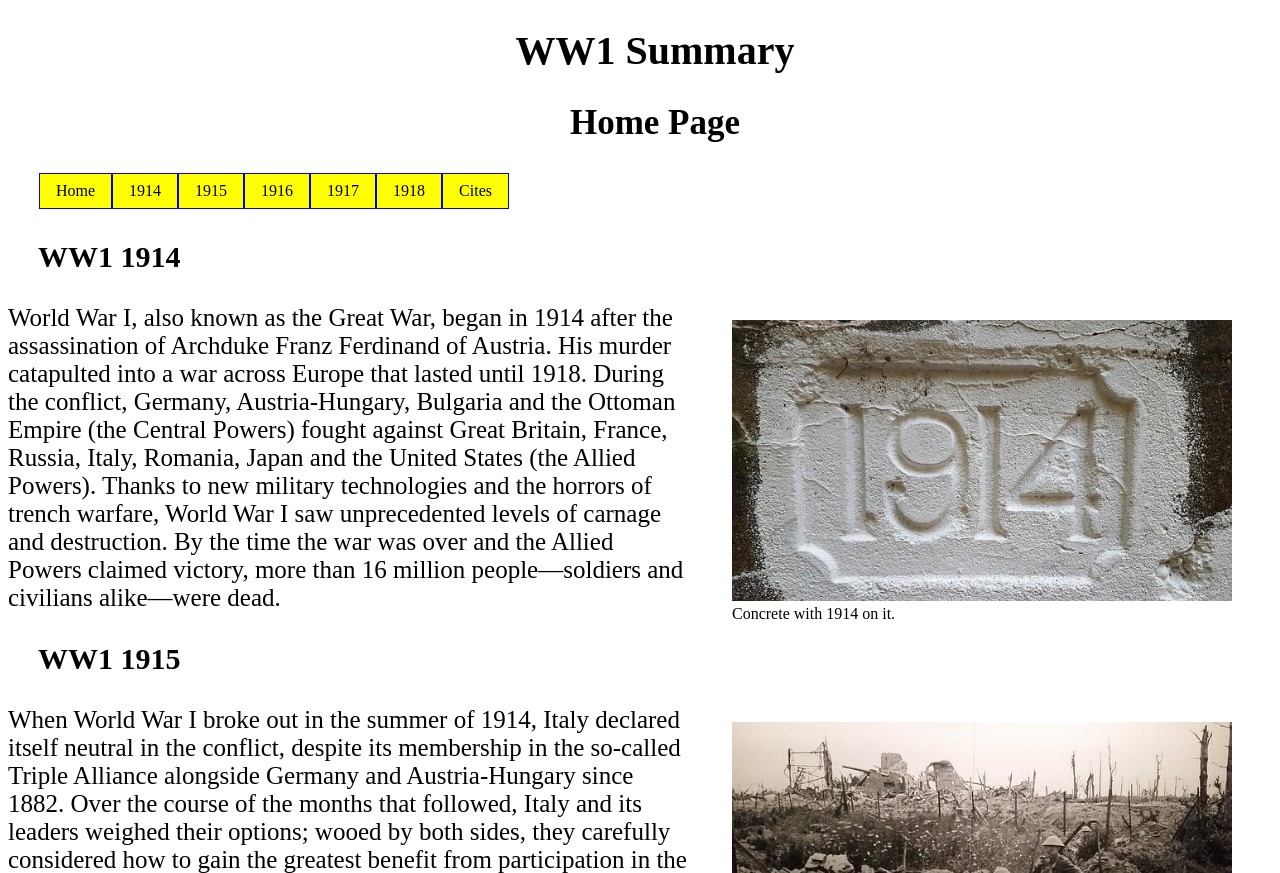
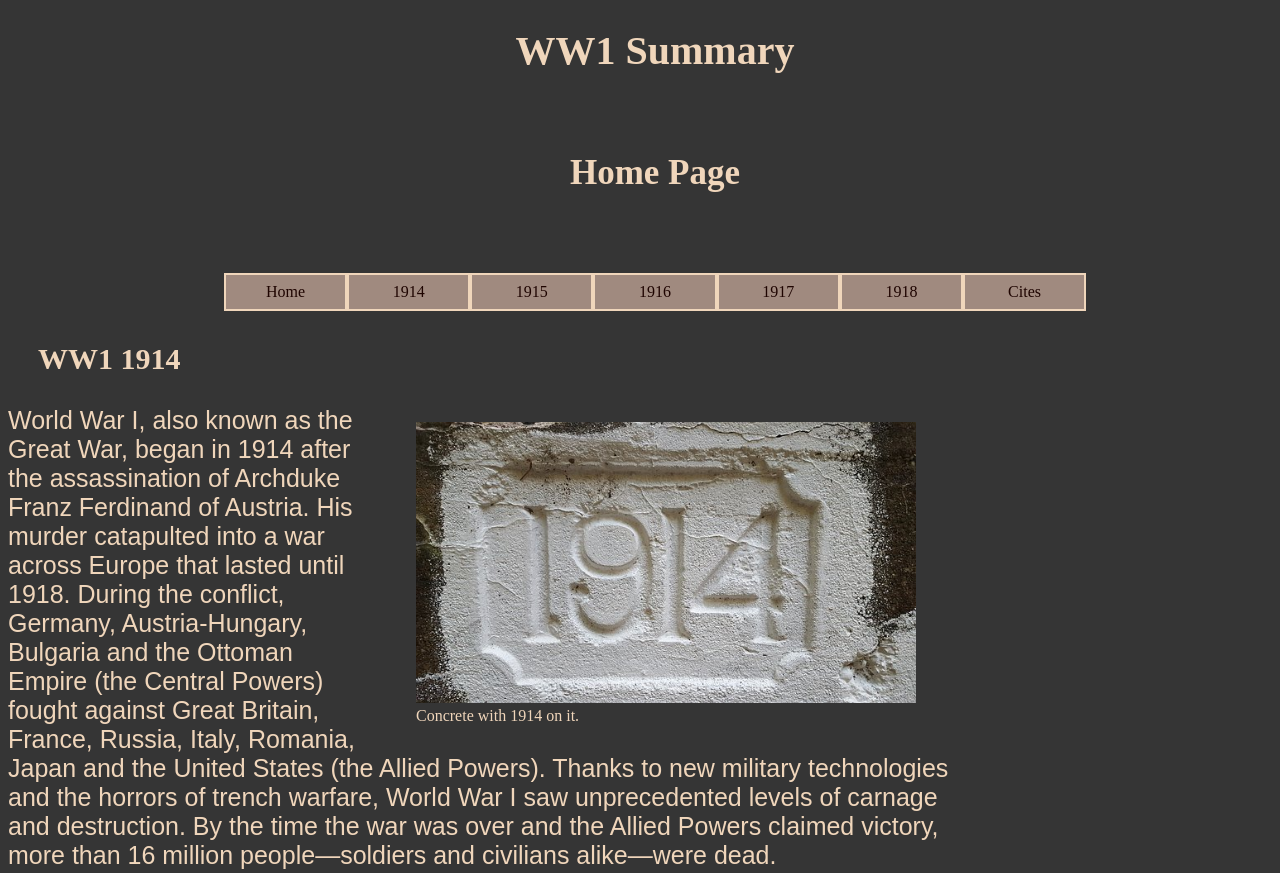
Before and after one commit to cardc506/WW1-Web-Design-Project, a plain HTML site: page index.html in a window 1280 px wide. Shown: the top 873 px of the page. Drawn offline with Linux system fonts and the light colour scheme.

Commit message:
Changed width of main, gave h2 padding on top and bottom, styled pages with color and fonts. Navbar styled with debatable border color

```diff
--- a/style-all.css
+++ b/style-all.css
@@ -1,45 +1,56 @@
+body, nav a:hover{
+  background-color: RGB(53,53,53);
+  color: rgb(240, 214, 187);
+
+}
+body, nav ul{
+
+}
 h1, h2{
   text-align: center;
 }
-nav{
 
-}
-nav ul{
+ul{
   list-style-type: none;
   display: flex;
   margin: 0;
   padding: 1px;
+  justify-content: center;
+  text-align: center;
 
 }
 nav li{
   margin: 0;
+  width: 10%;
 }
+
 nav a{
   display: block;
   text-decoration: none;
-  border: 1px solid blue;
+  border: 2px solid rgb(240, 214, 187);
   color: black;
   padding: .5rem 1rem;
-  background-color: yellow;
+  background-color: rgb(160, 138, 127);
+  color: rgb(30, 4, 0);
 }
-nav a:hover{
-  background-color: red;
-}
-nav ul{
-  text-align: center;
-}
+
+
 
 h1{
   font-size: 40px;
 }
 h2{
   font-size: 35px;
+  padding-bottom: 50px;
+  padding-top: 50px;
 }
 h3{
   font-size: 30px;
 }
-p{
+p, ol{
   font-size: 25px;
+  font-size: 25px;
+  font-family: sans-serif;
 }
 figure{
   float: right;
@@ -52,6 +63,11 @@ img{
   width: 500px;
 
 }
-ol{
-  font-size: 25px;
+
+main{
+  width: 75%;
+
 }
+header{
+  font-family: serif;
+}
```
